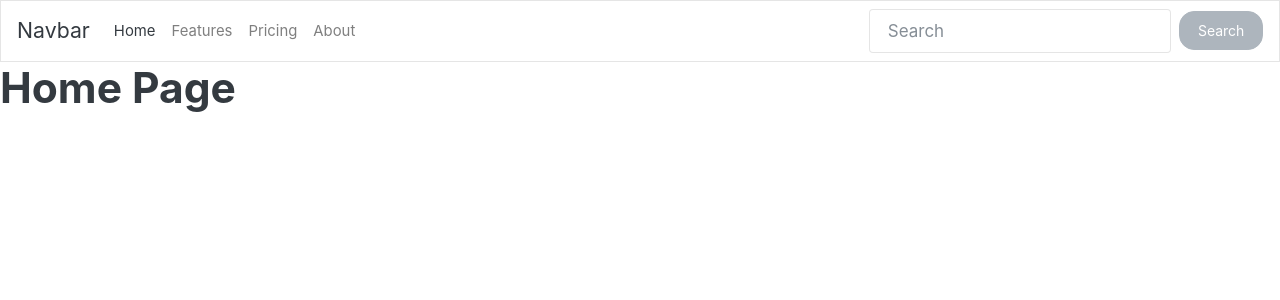
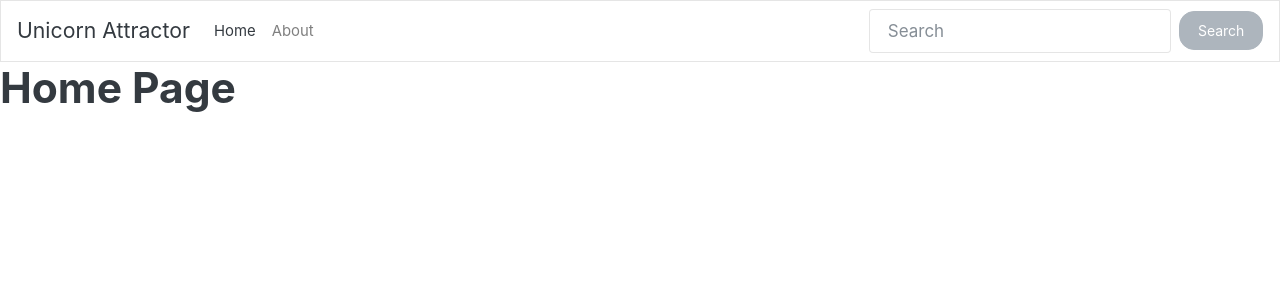
Before and after one commit to comacoma/FSF-MilestoneProject, a Django app: page / in a window 1280 px wide. Shown: the top 300 px of the page. Run offline with Django 3.2, Linux system fonts and the light colour scheme; some libraries are stand-ins or nearby versions.

Commit message:
Updateing index.html

```diff
--- a/unicorn_attractor/home/templates/index.html
+++ b/unicorn_attractor/home/templates/index.html
@@ -1,4 +1,6 @@
 {% extends 'base.html' %}
+{% block page_title %}Home Page{% endblock %}
+
 {% block content %}
 <h1>Home Page</h1>
 {% endblock %}
--- a/unicorn_attractor/templates/base.html
+++ b/unicorn_attractor/templates/base.html
@@ -8,29 +8,23 @@
 
   <link href="https://stackpath.bootstrapcdn.com/bootstrap/4.1.3/css/bootstrap.min.css" rel="stylesheet" integrity="sha384-MCw98/SFnGE8fJT3GXwEOngsV7Zt27NXFoaoApmYm81iuXoPkFOJwJ8ERdknLPMO" crossorigin="anonymous">
   <link rel="stylesheet" href="https://bootswatch.com/4/litera/bootstrap.min.css">
+  <script src="https://code.jquery.com/jquery-3.3.1.slim.min.js" integrity="sha256-3edrmyuQ0w65f8gfBsqowzjJe2iM6n0nKciPUp8y+7E=" crossorigin="anonymous"></script>
   <script src="https://stackpath.bootstrapcdn.com/bootstrap/4.1.3/js/bootstrap.min.js" integrity="sha384-ChfqqxuZUCnJSK3+MXmPNIyE6ZbWh2IMqE241rYiqJxyMiZ6OW/JmZQ5stwEULTy" crossorigin="anonymous"></script>
-  <script src="https://code.jquery.com/jquery-3.3.1.slim.min.js" integrity="sha256-3edrmyuQ0w65f8gfBsqowzjJe2iM6n0nKciPUp8y+7E=" crossorigin="anonymous"></script>
 
-  <title>Unicorn Attractor</title>
+  <title>Unicorn Attractor - {% block page_title %}{% endblock %}</title>
 </head>
 
 <body>
   <nav class="navbar navbar-expand-lg navbar-light bg-light">
-    <a class="navbar-brand" href="#">Navbar</a>
-    <button class="navbar-toggler" type="button" data-toggle="collapse" data-target="#navbarColor03" aria-controls="navbarColor03" aria-expanded="false" aria-label="Toggle navigation">
+    <a class="navbar-brand" href="{% url 'index' %}">Unicorn Attractor</a>
+    <button class="navbar-toggler" type="button" data-toggle="collapse" data-target="#navbar" aria-controls="navbar" aria-expanded="false" aria-label="Toggle navigation">
     <span class="navbar-toggler-icon"></span>
   </button>
 
-    <div class="collapse navbar-collapse" id="navbarColor03">
+    <div class="collapse navbar-collapse" id="navbar">
       <ul class="navbar-nav mr-auto">
         <li class="nav-item active">
           <a class="nav-link" href="#">Home <span class="sr-only">(current)</span></a>
-        </li>
-        <li class="nav-item">
-          <a class="nav-link" href="#">Features</a>
-        </li>
-        <li class="nav-item">
-          <a class="nav-link" href="#">Pricing</a>
         </li>
         <li class="nav-item">
           <a class="nav-link" href="#">About</a>
```
